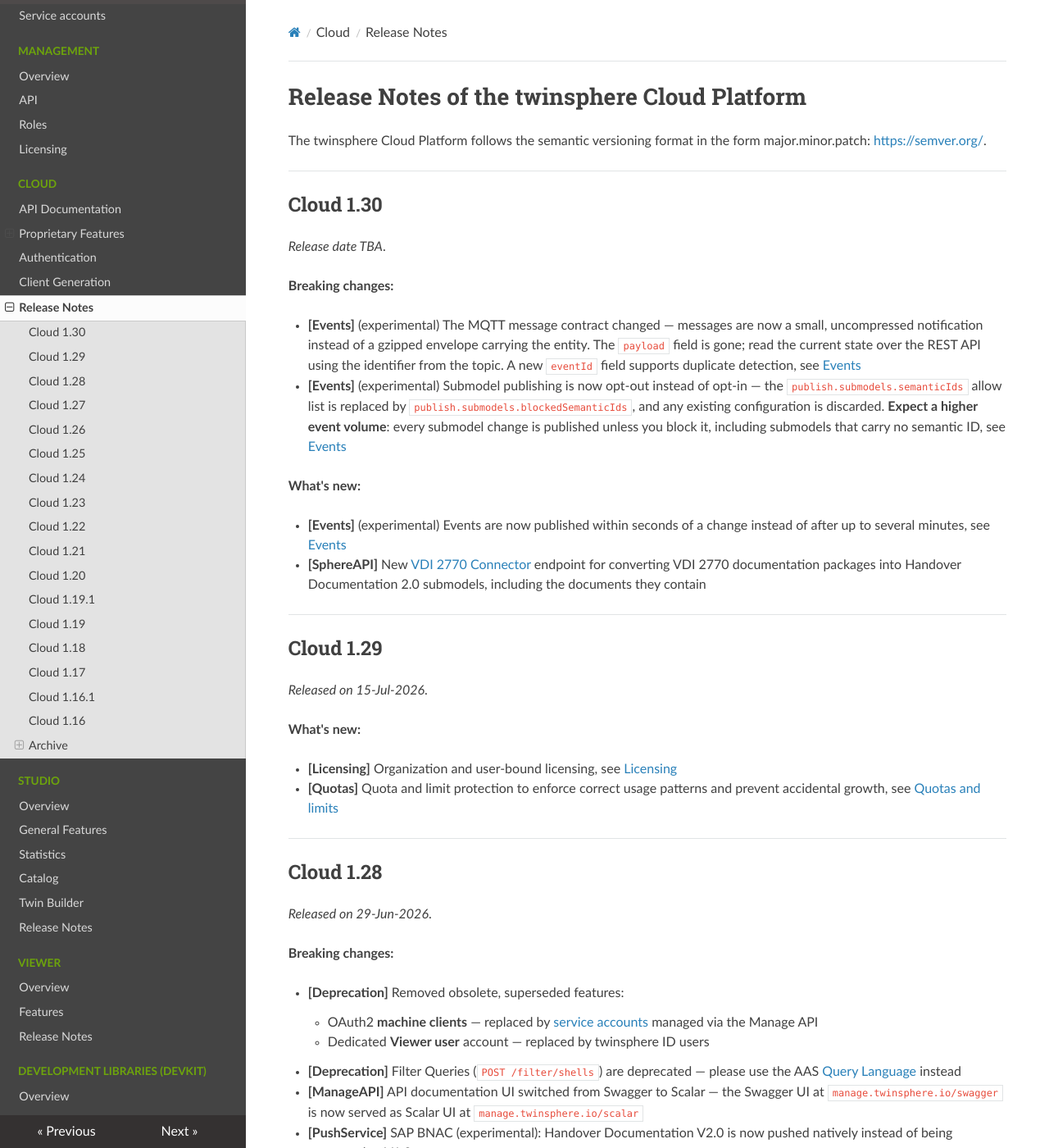
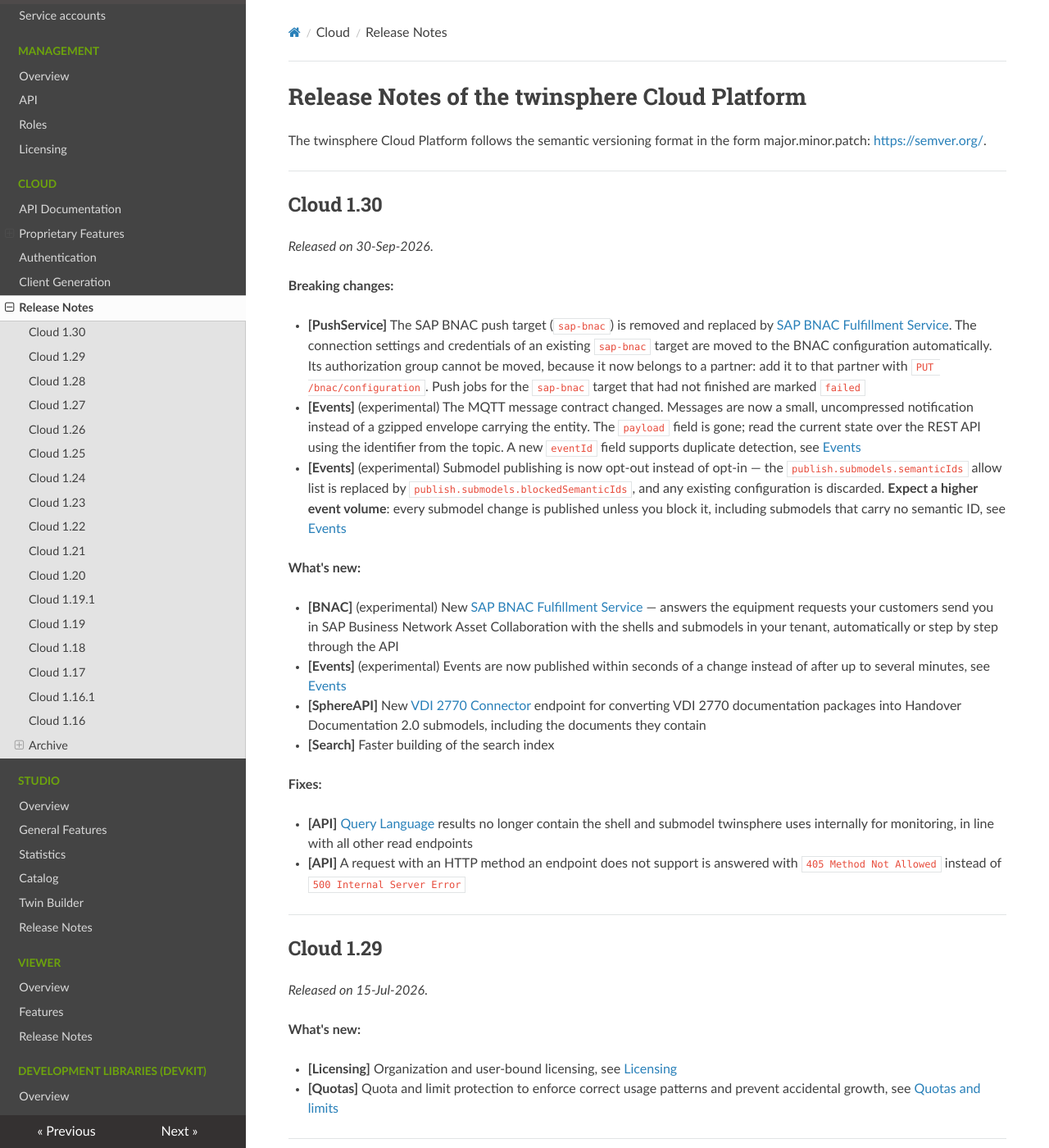
Before and after one commit to twinsphere/twinsphere.github.io, an MkDocs documentation site: the page built from docs/cloud-release-notes.md, in a window 1280 px wide and 1400 px high. Shown: the whole window at 82% size. Built offline with MkDocs 1.6.1, drawn with Linux system fonts in a browser that asks for light colours; nearby versions of some CDN libraries; some of the changed text lies outside the part shown.

Commit message:
feat(cloud): 1.30 release notes

```diff
--- a/docs/cloud-release-notes.md
+++ b/docs/cloud-release-notes.md
@@ -8,11 +8,16 @@
 
 ## Cloud 1.30
 
-*Release date TBA*.
+*Released on 30-Sep-2026*.
 
 **Breaking changes:**
 
-- **[Events]** (experimental) The MQTT message contract changed — messages are now a small, uncompressed
+- **[PushService]** The SAP BNAC push target (`sap-bnac`) is removed and replaced by
+    [SAP BNAC Fulfillment Service](cloud-bnac-fulfillment.md). The connection settings and credentials of an
+    existing `sap-bnac` target are moved to the BNAC configuration automatically. Its authorization group
+    cannot be moved, because it now belongs to a partner: add it to that partner with `PUT /bnac/configuration`.
+    Push jobs for the `sap-bnac` target that had not finished are marked `failed`
+- **[Events]** (experimental) The MQTT message contract changed. Messages are now a small, uncompressed
     notification instead of a gzipped envelope carrying the entity. The `payload` field is gone; read the
     current state over the REST API using the identifier from the topic. A new `eventId` field supports
     duplicate detection, see [Events](cloud-events.md#message-contract)
@@ -24,10 +29,21 @@
 
 **What's new:**
 
+- **[BNAC]** (experimental) New [SAP BNAC Fulfillment Service](cloud-bnac-fulfillment.md) — answers the
+    equipment requests your customers send you in SAP Business Network Asset Collaboration with the shells and
+    submodels in your tenant, automatically or step by step through the API
 - **[Events]** (experimental) Events are now published within seconds of a change instead of after up to
     several minutes, see [Events](cloud-events.md)
 - **[SphereAPI]** New [VDI 2770 Connector](cloud-vdi2770-connector.md) endpoint for converting VDI 2770
     documentation packages into Handover Documentation 2.0 submodels, including the documents they contain
+- **[Search]** Faster building of the search index
+
+**Fixes:**
+
+- **[API]** [Query Language](cloud-documentation.md#query-language) results no longer contain the shell and
+    submodel twinsphere uses internally for monitoring, in line with all other read endpoints
+- **[API]** A request with an HTTP method an endpoint does not support is answered with
+    `405 Method Not Allowed` instead of `500 Internal Server Error`
 
 ---
 
```
Also changed, not shown: other parts of docs/cloud-release-notes.md (+2 -3 lines).
